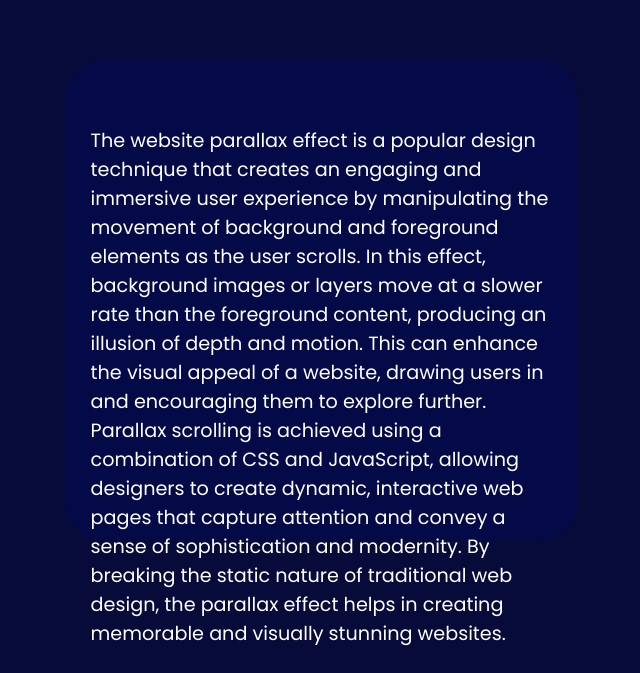
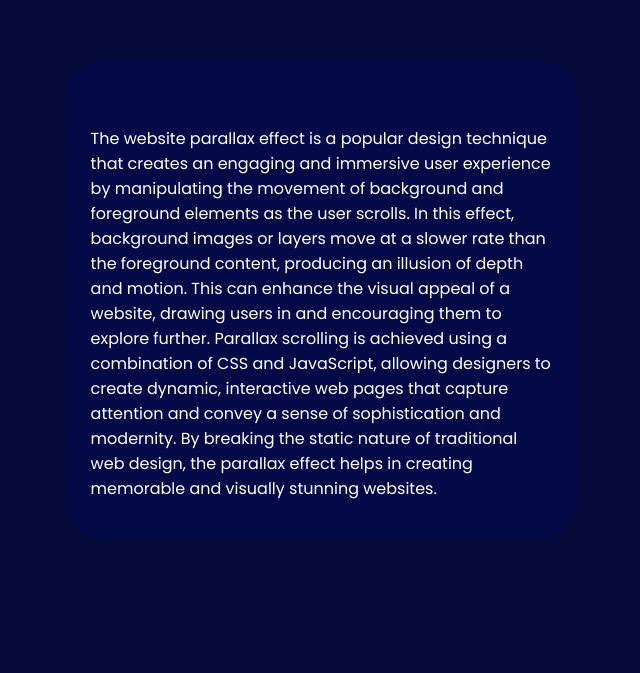
Before and after one commit to itsRekas/Parallax1, a plain HTML site: page index.html in a window 1280 px wide. Shown: the part 980-1653 px from the top of the page, without its empty margins (319-959 px from the left). After the commit the page ends 1520 px from the top, so only its background shows below. Drawn offline with Linux system fonts and the light colour scheme.

Commit message:
Update style.css

```diff
--- a/style.css
+++ b/style.css
@@ -102,7 +102,7 @@ section img {
     left: 30vw; /* Center horizontally */
     top: 30vh; /* Center vertically */
     position: relative;
-    font-size: larger; /* Larger font size */
+    font-size: calc(1vh+1vw); /* Larger font size */
     background: #040c577b; /* Semi-transparent dark blue background */
     border-radius: 3vw; /* Rounded corners */
 }
```
